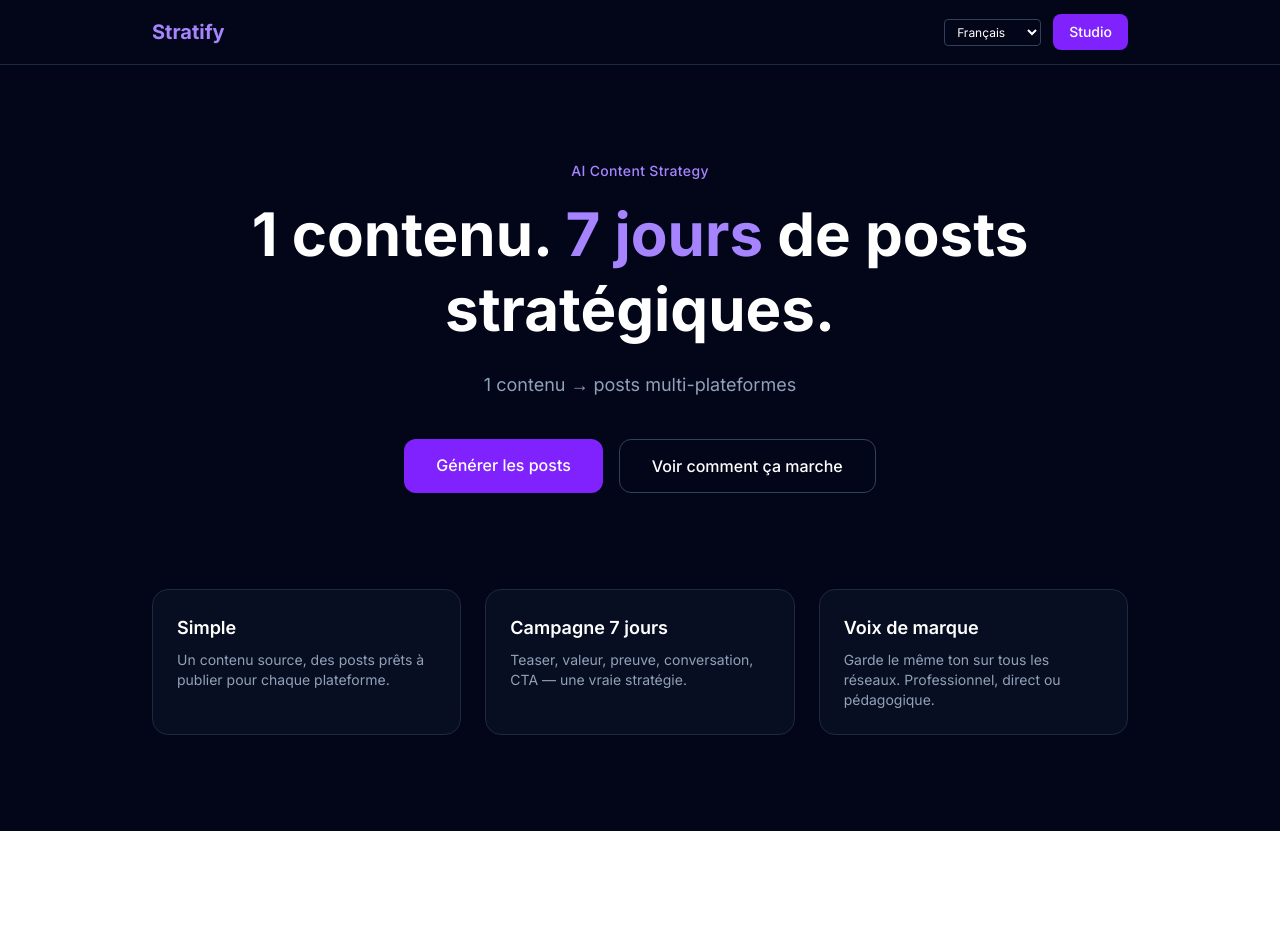
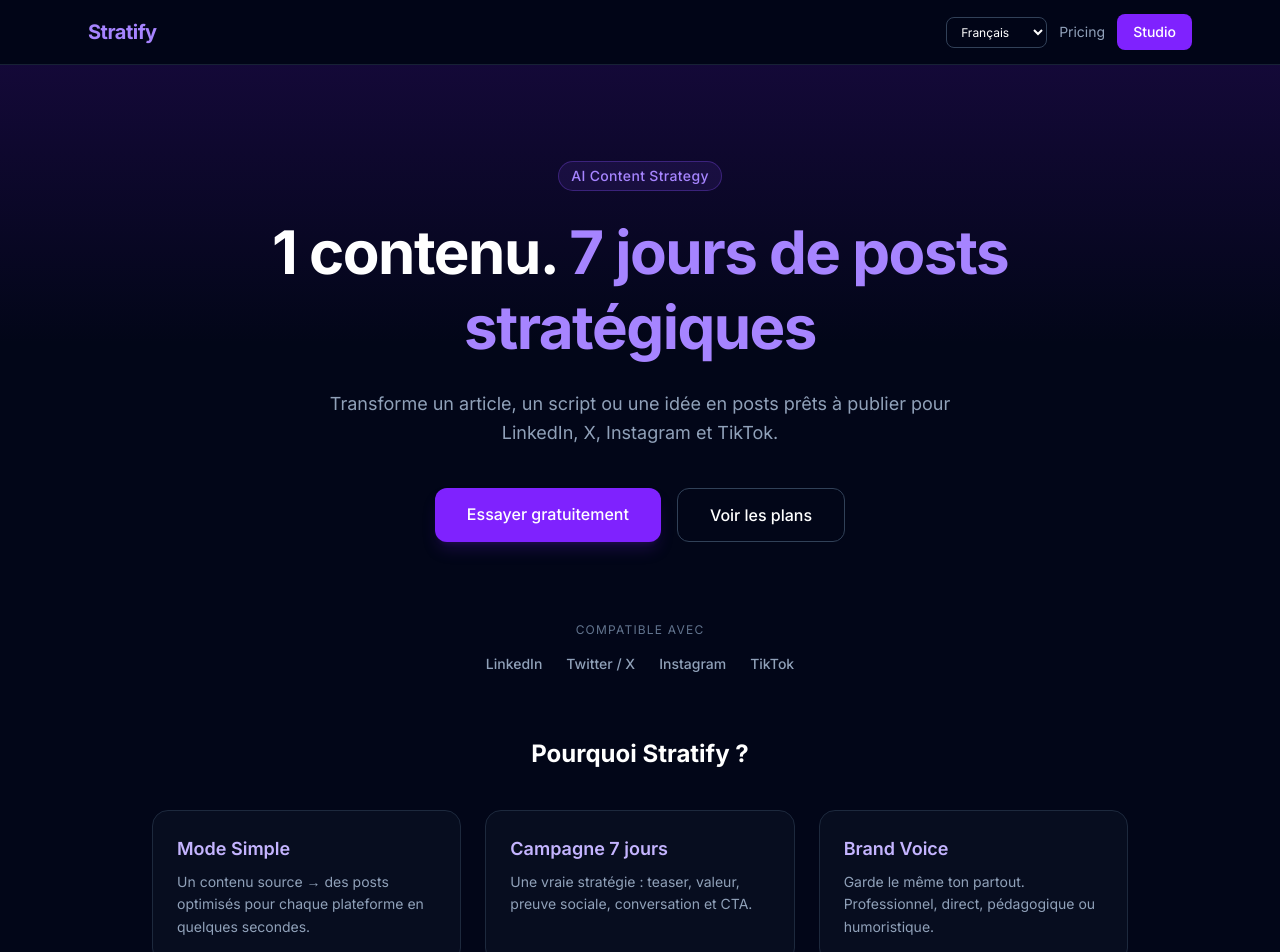
Before and after one commit to claudienbusa/stratify, a Next.js app: page / in a window 1280 px wide. Shown: the top 952 px of the page. Before the commit the page ends 831 px from the top, so only its background shows below. Built offline with nearby package versions, Linux system fonts and the light colour scheme.

Commit message:
Improve homepage design

```diff
--- a/app/page.tsx
+++ b/app/page.tsx
@@ -20,16 +20,54 @@ export default function Home() {
     localStorage.setItem(LANG_KEY, newLang);
   };
 
+  const texts = {
+    fr: {
+      badge: "AI Content Strategy",
+      title: "1 contenu. 7 jours de posts stratégiques.",
+      subtitle: "Transforme un article, un script ou une idée en posts prêts à publier pour LinkedIn, X, Instagram et TikTok.",
+      cta: "Essayer gratuitement",
+      secondary: "Voir les plans",
+      featuresTitle: "Pourquoi Stratify ?",
+      f1Title: "Mode Simple",
+      f1Desc: "Un contenu source → des posts optimisés pour chaque plateforme en quelques secondes.",
+      f2Title: "Campagne 7 jours",
+      f2Desc: "Une vraie stratégie : teaser, valeur, preuve sociale, conversation et CTA.",
+      f3Title: "Brand Voice",
+      f3Desc: "Garde le même ton partout. Professionnel, direct, pédagogique ou humoristique.",
+      platforms: "Compatible avec",
+    },
+    en: {
+      badge: "AI Content Strategy",
+      title: "1 content. 7 days of strategic posts.",
+      subtitle: "Turn an article, script or idea into ready-to-publish posts for LinkedIn, X, Instagram and TikTok.",
+      cta: "Try for free",
+      secondary: "View plans",
+      featuresTitle: "Why Stratify?",
+      f1Title: "Simple Mode",
+      f1Desc: "One source content → optimized posts for each platform in seconds.",
+      f2Title: "7-day Campaign",
+      f2Desc: "A real strategy: teaser, value, social proof, conversation and CTA.",
+      f3Title: "Brand Voice",
+      f3Desc: "Keep the same tone everywhere. Professional, direct, educational or humorous.",
+      platforms: "Compatible with",
+    },
+  };
+
+  const tx = texts[lang as "fr" | "en"] || texts.fr;
+
   return (
     <div className="min-h-screen bg-slate-950 text-white">
-      <header className="border-b border-slate-800">
-        <div className="max-w-5xl mx-auto px-6 h-16 flex items-center justify-between">
-          <span className="font-bold text-xl text-violet-400">Stratify</span>
+      {/* Header */}
+      <header className="border-b border-slate-800/80 backdrop-blur sticky top-0 z-50 bg-slate-950/80">
+        <div className="max-w-6xl mx-auto px-6 h-16 flex items-center justify-between">
+          <Link href="/" className="font-bold text-xl text-violet-400 tracking-tight">
+            Stratify
+          </Link>
           <div className="flex items-center gap-3">
             <select
               value={lang}
               onChange={(e) => changeLang(e.target.value as Lang)}
-              className="text-xs bg-transparent border border-slate-700 rounded px-2 py-1"
+              className="text-xs bg-transparent border border-slate-700 rounded-lg px-2.5 py-1.5"
             >
               <option value="fr">Français</option>
               <option value="en">English</option>
@@ -43,8 +81,14 @@ export default function Home() {
               <option value="id">Bahasa</option>
             </select>
             <Link
+              href="/pricing"
+              className="hidden sm:inline text-sm text-slate-400 hover:text-white transition"
+            >
+              Pricing
+            </Link>
+            <Link
               href="/dashboard"
-              className="px-4 py-2 rounded-lg bg-violet-600 hover:bg-violet-500 text-sm font-medium"
+              className="px-4 py-2 rounded-lg bg-violet-600 hover:bg-violet-500 text-sm font-medium transition"
             >
               {String(t.studio)}
             </Link>
@@ -52,101 +96,86 @@ export default function Home() {
         </div>
       </header>
 
-      <main>
-        <section className="max-w-4xl mx-auto px-6 py-24 text-center">
-          <p className="text-violet-400 text-sm font-medium tracking-wide mb-4">
-            AI Content Strategy
+      {/* Hero */}
+      <section className="relative overflow-hidden">
+        <div className="absolute inset-0 bg-gradient-to-b from-violet-950/40 via-transparent to-transparent pointer-events-none" />
+        <div className="max-w-4xl mx-auto px-6 pt-24 pb-20 text-center relative">
+          <p className="inline-flex items-center gap-2 text-violet-400 text-sm font-medium tracking-wide mb-6 px-3 py-1 rounded-full border border-violet-500/30 bg-violet-500/10">
+            {tx.badge}
           </p>
-          <h1 className="text-4xl sm:text-6xl font-bold leading-tight">
-            {lang === "fr" && <>1 contenu. <span className="text-violet-400">7 jours</span> de posts stratégiques.</>}
-            {lang === "en" && <>1 content. <span className="text-violet-400">7 days</span> of strategic posts.</>}
-            {lang === "es" && <>1 contenido. <span className="text-violet-400">7 días</span> de posts estratégicos.</>}
-            {lang === "pt" && <>1 conteúdo. <span className="text-violet-400">7 dias</span> de posts estratégicos.</>}
-            {lang === "zh" && <>1个内容。<span className="text-violet-400">7天</span>战略帖子。</>}
-            {lang === "hi" && <>1 सामग्री। <span className="text-violet-400">7 दिन</span> की रणनीतिक पोस्ट।</>}
-            {lang === "ar" && <>محتوى واحد. <span className="text-violet-400">7 أيام</span> من المنشورات الاستراتيجية.</>}
-            {lang === "de" && <>1 Inhalt. <span className="text-violet-400">7 Tage</span> strategische Posts.</>}
-            {lang === "ja" && <>1つのコンテンツ。<span className="text-violet-400">7日間</span>の戦略的投稿。</>}
-            {lang === "id" && <>1 konten. <span className="text-violet-400">7 hari</span> posting strategis.</>}
+          <h1 className="text-4xl sm:text-5xl md:text-6xl font-bold leading-tight tracking-tight">
+            {tx.title.split(".").map((part, i) =>
+              i === 0 ? (
+                <span key={i}>{part}.</span>
+              ) : (
+                <span key={i} className="text-violet-400">
+                  {part}
+                </span>
+              )
+            )}
           </h1>
-          <p className="mt-6 text-lg text-slate-400 max-w-2xl mx-auto">
-            {String(t.subtitle)}
+          <p className="mt-6 text-lg text-slate-400 max-w-2xl mx-auto leading-relaxed">
+            {tx.subtitle}
           </p>
           <div className="mt-10 flex flex-col sm:flex-row gap-4 justify-center">
             <Link
               href="/dashboard"
-              className="px-8 py-3.5 rounded-xl bg-violet-600 hover:bg-violet-500 font-medium"
+              className="px-8 py-3.5 rounded-xl bg-violet-600 hover:bg-violet-500 font-medium transition shadow-lg shadow-violet-900/30"
             >
-              {String(t.generate)}
+              {tx.cta}
             </Link>
-            <a
-              href="#features"
-              className="px-8 py-3.5 rounded-xl border border-slate-700 hover:bg-slate-900 font-medium"
+            <Link
+              href="/pricing"
+              className="px-8 py-3.5 rounded-xl border border-slate-700 hover:bg-slate-900 font-medium transition"
             >
-              {lang === "fr" ? "Voir comment ça marche" :
-               lang === "en" ? "See how it works" :
-               lang === "es" ? "Ver cómo funciona" :
-               lang === "pt" ? "Ver como funciona" :
-               lang === "zh" ? "查看工作原理" :
-               lang === "hi" ? "देखें कैसे काम करता है" :
-               lang === "ar" ? "انظر كيف يعمل" :
-               lang === "de" ? "So funktioniert's" :
-               lang === "ja" ? "仕組みを見る" :
-               "Lihat cara kerjanya"}
-            </a>
+              {tx.secondary}
+            </Link>
           </div>
-        </section>
+        </div>
+      </section>
 
-        <section id="features" className="max-w-5xl mx-auto px-6 pb-24">
-          <div className="grid md:grid-cols-3 gap-6">
-            <div className="rounded-2xl border border-slate-800 bg-slate-900/50 p-6">
-              <h3 className="font-semibold text-lg mb-2">{String(t.simple)}</h3>
-              <p className="text-slate-400 text-sm">
-                {lang === "fr" ? "Un contenu source, des posts prêts à publier pour chaque plateforme." :
-                 lang === "en" ? "One source content, ready-to-publish posts for each platform." :
-                 lang === "es" ? "Un contenido fuente, posts listos para publicar en cada plataforma." :
-                 lang === "pt" ? "Um conteúdo fonte, posts prontos para publicar em cada plataforma." :
-                 lang === "zh" ? "一个源内容，为每个平台准备好可发布的帖子。" :
-                 lang === "hi" ? "एक स्रोत सामग्री, प्रत्येक प्लेटफ़ॉर्म के लिए प्रकाशन के लिए तैयार पोस्ट।" :
-                 lang === "ar" ? "محتوى مصدر واحد، منشورات جاهزة للنشر لكل منصة." :
-                 lang === "de" ? "Ein Quellinhalt, veröffentlichungsbereite Posts für jede Plattform." :
-                 lang === "ja" ? "1つのソースコンテンツ、各プラットフォーム向けの公開準備済み投稿。" :
-                 "Satu konten sumber, posting siap terbit untuk setiap platform."}
-              </p>
+      {/* Platforms */}
+      <section className="max-w-4xl mx-auto px-6 pb-16 text-center">
+        <p className="text-xs text-slate-500 uppercase tracking-widest mb-4">{tx.platforms}</p>
+        <div className="flex flex-wrap justify-center gap-6 text-slate-400 text-sm font-medium">
+          <span>LinkedIn</span>
+          <span>Twitter / X</span>
+          <span>Instagram</span>
+          <span>TikTok</span>
+        </div>
+      </section>
+
+      {/* Features */}
+      <section className="max-w-5xl mx-auto px-6 pb-24">
+        <h2 className="text-2xl font-bold text-center mb-10">{tx.featuresTitle}</h2>
+        <div className="grid md:grid-cols-3 gap-6">
+          {[
+            { title: tx.f1Title, desc: tx.f1Desc },
+            { title: tx.f2Title, desc: tx.f2Desc },
+            { title: tx.f3Title, desc: tx.f3Desc },
+          ].map((f) => (
+            <div
+              key={f.title}
+              className="rounded-2xl border border-slate-800 bg-slate-900/40 p-6 hover:border-violet-500/40 transition"
+            >
+              <h3 className="font-semibold text-lg mb-2 text-violet-300">{f.title}</h3>
+              <p className="text-slate-400 text-sm leading-relaxed">{f.desc}</p>
             </div>
-            <div className="rounded-2xl border border-slate-800 bg-slate-900/50 p-6">
-              <h3 className="font-semibold text-lg mb-2">{String(t.campaign)}</h3>
-              <p className="text-slate-400 text-sm">
-                {lang === "fr" ? "Teaser, valeur, preuve, conversation, CTA — une vraie stratégie." :
-                 lang === "en" ? "Teaser, value, proof, conversation, CTA — a real strategy." :
-                 lang === "es" ? "Teaser, valor, prueba, conversación, CTA — una verdadera estrategia." :
-                 lang === "pt" ? "Teaser, valor, prova, conversa, CTA — uma estratégia real." :
-                 lang === "zh" ? "预告、价值、证明、对话、行动号召——真正的策略。" :
-                 lang === "hi" ? "टीज़र, मूल्य, सबूत, बातचीत, CTA — एक वास्तविक रणनीति।" :
-                 lang === "ar" ? "إعلان تشويقي، قيمة، دليل، محادثة، دعوة للعمل — استراتيجية حقيقية." :
-                 lang === "de" ? "Teaser, Wert, Beweis, Gespräch, CTA — eine echte Strategie." :
-                 lang === "ja" ? "ティーザー、価値、証明、会話、CTA — 本物の戦略。" :
-                 "Teaser, nilai, bukti, percakapan, CTA — strategi yang nyata."}
-              </p>
-            </div>
-            <div className="rounded-2xl border border-slate-800 bg-slate-900/50 p-6">
-              <h3 className="font-semibold text-lg mb-2">{String(t.brandVoice)}</h3>
-              <p className="text-slate-400 text-sm">
-                {lang === "fr" ? "Garde le même ton sur tous les réseaux. Professionnel, direct ou pédagogique." :
-                 lang === "en" ? "Keep the same tone across all networks. Professional, direct or educational." :
-                 lang === "es" ? "Mantén el mismo tono en todas las redes. Profesional, directo o educativo." :
-                 lang === "pt" ? "Mantenha o mesmo tom em todas as redes. Profissional, direto ou educacional." :
-                 lang === "zh" ? "在所有网络上保持相同的语气。专业、直接或教育性。" :
-                 lang === "hi" ? "सभी नेटवर्क पर एक ही टोन रखें। पेशेवर, सीधा या शैक्षिक।" :
-                 lang === "ar" ? "حافظ على نفس النبرة عبر جميع الشبكات. احترافي أو مباشر أو تعليمي." :
-                 lang === "de" ? "Behalte denselben Ton auf allen Netzwerken. Professionell, direkt oder lehrreich." :
-                 lang === "ja" ? "すべてのネットワークで同じトーンを保つ。プロフェッショナル、直接的、または教育的。" :
-                 "Pertahankan nada yang sama di semua jaringan. Profesional, langsung atau edukatif."}
-              </p>
-            </div>
+          ))}
+        </div>
+      </section>
+
+      {/* Footer */}
+      <footer className="border-t border-slate-800 py-8">
+        <div className="max-w-6xl mx-auto px-6 flex flex-col sm:flex-row items-center justify-between gap-4 text-sm text-slate-500">
+          <span>© 2026 Stratify</span>
+          <div className="flex gap-6">
+            <Link href="/pricing" className="hover:text-white transition">Pricing</Link>
+            <Link href="/dashboard" className="hover:text-white transition">Studio</Link>
+            <Link href="/settings" className="hover:text-white transition">Settings</Link>
           </div>
-        </section>
-      </main>
+        </div>
+      </footer>
     </div>
   );
 }
```
